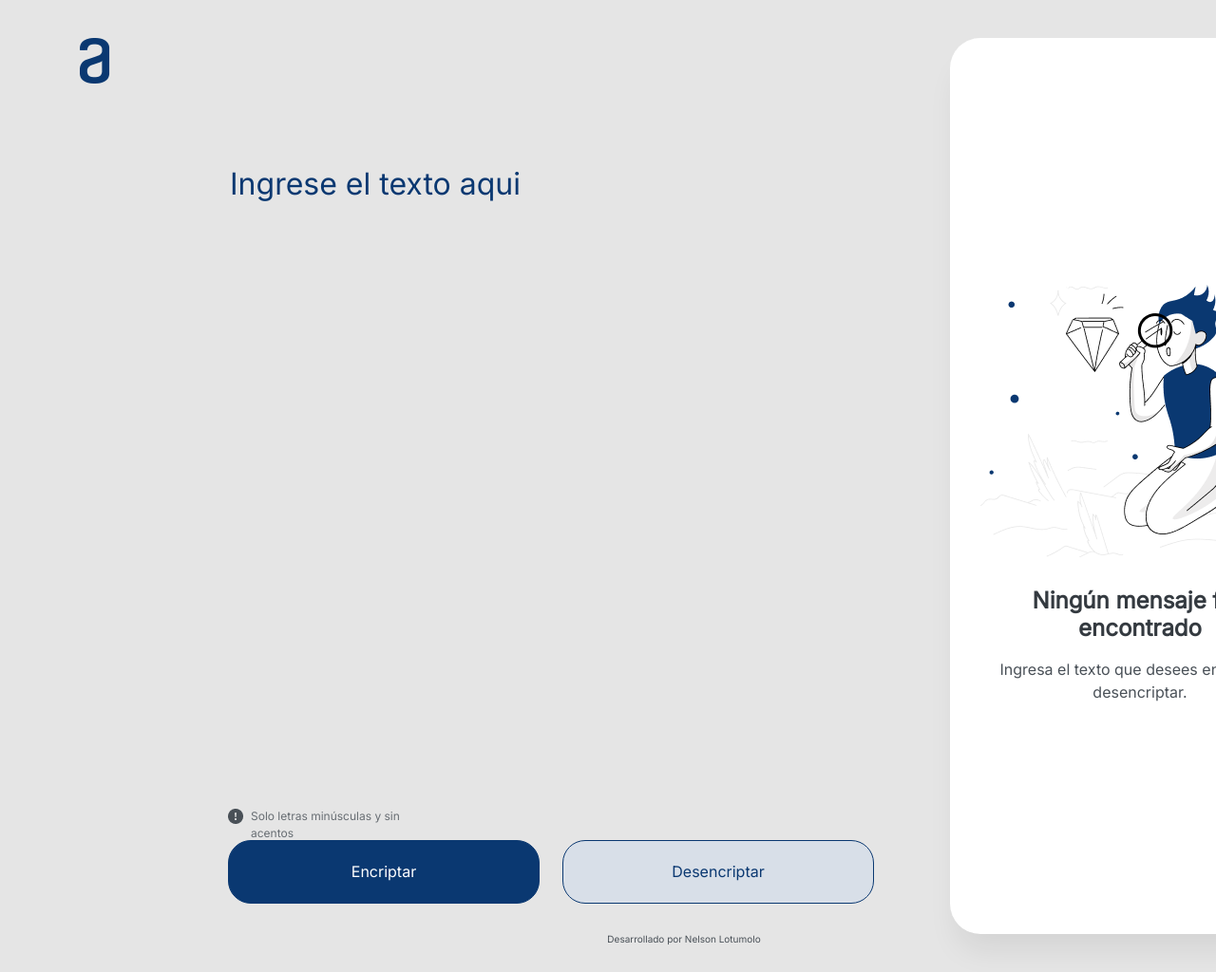
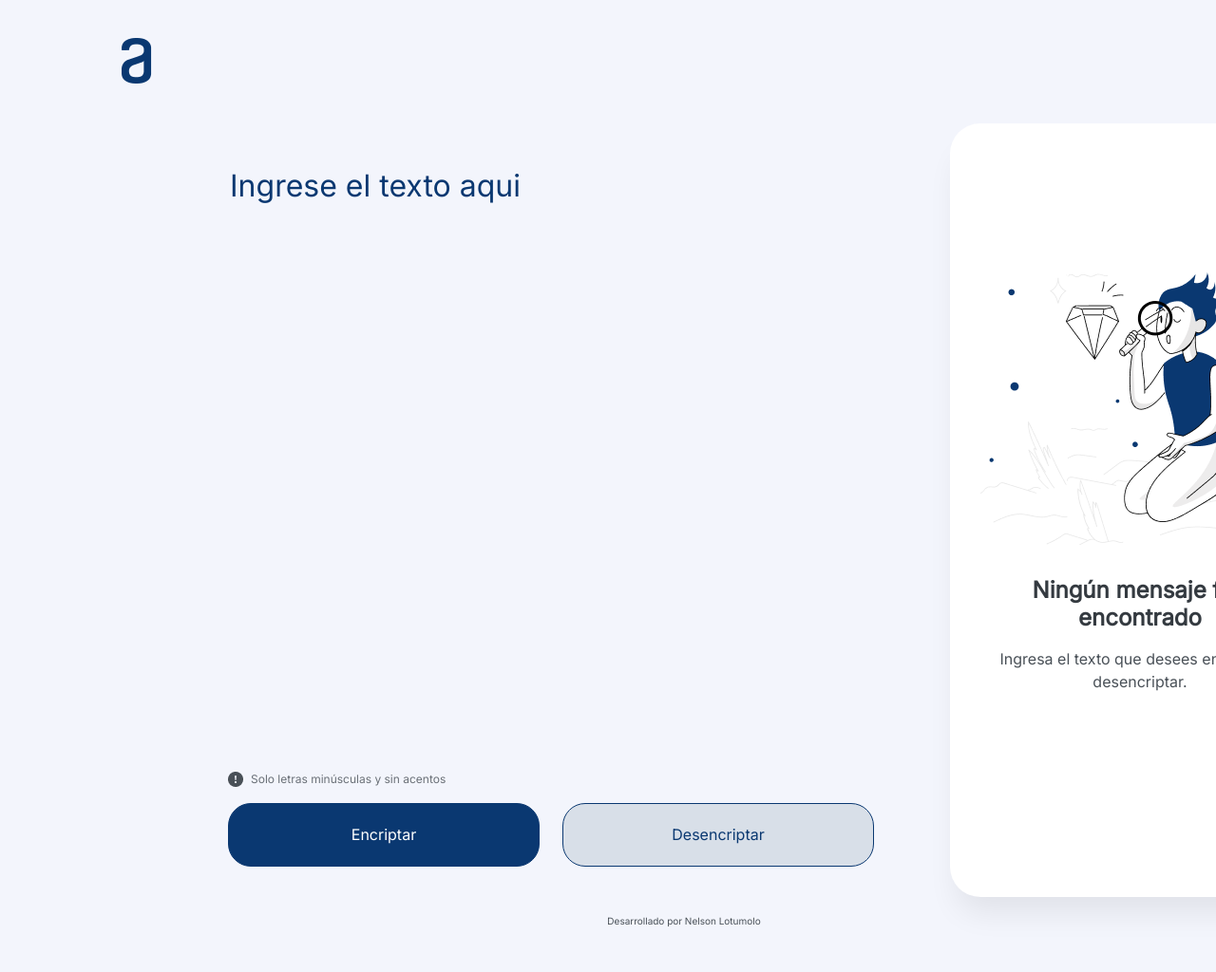
Before and after one commit to nLotu/encriptador_texto, a plain HTML site: page index.html in a window 1280 px wide. Shown: the top 1024 px of the page at 95% size. Drawn offline with Linux system fonts and the light colour scheme.

Commit message:
se crea una nueva hoja de estilos, se modifican los js para adaptarlos a la nueva hoja de estilos

```diff
--- a/css/style.css
+++ b/css/style.css
@@ -5,40 +5,39 @@
 .contenedor {
 	position: relative;
 	width: 1440px;
-	height: 1024px;
-	margin: 0 auto 0 auto;
+	height: auto;
+	margin: 0 auto;
 	font-family: 'Inter', sans-serif;
 	font-style: normal;
-	background: #E5E5E5;
+	background: #F3F5FC;
 }
 
 .logo {
-	position: absolute;
-	width: 120px;
-	height: 48px;
-	left: 40px;
-	top: 40px;
-	display: flex;
-	flex-direction: column;
-	align-items: flex-start;
+	height: auto;
+	margin: 40px 0 40px 84px;
 	padding: 0px;
-	gap: 40px;
 }
 
 .img_logo {
 	width: 120px;
-	height: 48px;
-	flex: none;
-	order: 0;
-	flex-grow: 0;
+}
+
+.principal {
+	height: auto;
+	margin: 0 40px 20px 240px;
+	display: flex;
+	flex-direction: row;
+	gap: 80px;
+}
+
+.entrada_encriptador {
+	width: 680px;
 }
 
 .txt_entrada {
-	position: absolute;
-	width: 577px;
+	width: 680px;
 	height: 600px;
-	left: 240px;
-	top: 168px;
+	margin: 40px 0;
 	font-family: 'Inter', sans-serif;
 	font-style: normal;
 	font-weight: 400;
@@ -50,7 +49,6 @@
 	resize: none;
 	overflow: hidden;
 }
-
 .txt_entrada::placeholder {
 	color: #0A3871;
 }
@@ -63,47 +61,32 @@
 	display: flex;
 	flex-direction: row;
 	align-items: center;
-	padding: 0px;
 	gap: 8px;
-	position: absolute;
-	width: 229px;
-	height: 18px;
-	left: 240px;
-	top: 851px;
+	margin-bottom: 16px;
+
 }
 
 .icono_alerta {
 	width: 16px;
-	height: 16px;
-	flex: none;
-	order: 0;
-	flex-grow: 0;
+
 }
 
 .txt_alerta {
-	width: 205px;
-	height: 18px;
 	font-weight: 400;
 	font-size: 12px;
 	line-height: 150%;
 	color: #495057;
 	opacity: 0.8;
-	flex: none;
-	order: 1;
-	flex-grow: 0;
 }
 
 .botones_encriptador {
 	display: flex;
 	flex-direction: row;
 	align-items: flex-start;
-	padding: 0px;
 	gap: 24px;
-	position: absolute;
 	width: 680px;
 	height: 67px;
-	left: 240px;
-	top: 885px;
+	margin-bottom: 32px;
 }
 
 .btn_encriptar, .btn_desencriptar{
@@ -122,25 +105,15 @@
 .btn_encriptar {
 	background: #0A3871;
 	color: #FFFFFF;
-	flex: none;
-	order: 0;
-	flex-grow: 1;
 }
 
 .btn_desencriptar {
 	background: #D8DFE8;
 	color: #0A3871;
-	flex: none;
-	order: 1;
-	flex-grow: 0;
 }
 
 .salida_encriptador {
-	position: absolute;
 	width: 400px;
-	height: 944px;
-	left: 1000px;
-	top: 40px;
 	background: #FFFFFF;
 	/* shadow */
 	box-shadow: 0px 24px 32px -8px rgba(0, 0, 0, 0.08);
@@ -148,59 +121,50 @@
 }
 
 .munheco {
-	position: absolute;
 	width: 336px;
-	height: 304px;
-	top: 243px;
-	left: 32px;
+	margin: 140px 32px 32px 32px;
 }
 
 .contenedor_txt_sin_salida {
 	display: flex;
 	flex-direction: column;
 	align-items: flex-start;
-	padding: 0px;
 	gap: 16px;
-	position: absolute;
 	width: 336px;
-	height: 122px;
-	left: 32px;
-	top: 579px;
+	margin: 0 32px;
 }
+
 .titulo_sin_salida {
 	width: 336px;
-	height: 58px;
 	font-weight: 700;
 	font-size: 24px;
 	line-height: 120%;
 	text-align: center;
 	color: #343A40;
-	flex: none;
-	order: 0;
-	align-self: stretch;
-	flex-grow: 0;
 }
 
 .txt_sin_salida {
 	width: 336px;
-	height: 48px;
 	font-weight: 400;
 	font-size: 16px;
 	line-height: 150%;
 	text-align: center;
 	color: #495057;
-	flex: none;
-	order: 1;
-	align-self: stretch;
-	flex-grow: 0;
+}
+
+.contenedor_salida {
+	display: flex;
+	flex-direction: column;
+	justify-content: space-between;
+	width: 336px;
+	height: 90%;
+	margin: 32px;
+	gap: 32px;
 }
 
 .txt_salida {
-	position: absolute;
 	width: 336px;
 	height: auto;
-	left: 32px;
-	top: 32px;
 	font-weight: 400;
 	font-size: 24px;
 	line-height: 150%;
@@ -209,11 +173,9 @@
 
 .btn_copiar_salida {
 	padding: 24px;
-	position: absolute;
 	width: 336px;
 	height: 67px;
 	left: 32px;
-	top: 845px;
 	border: 1px solid #0A3871;
 	border-radius: 24px;
 	font-family: 'Inter', sans-serif;
@@ -226,10 +188,7 @@
 }
 
 .pie_de_pag {
-	position: absolute;
-	width: 100%;
 	height: 40px;
-	top: 984px;
 	text-align: center;
 	color: #495057;
 	font-size: 10px;
--- a/js/desencriptar.js
+++ b/js/desencriptar.js
@@ -14,6 +14,7 @@ btnDesencriptar.addEventListener("click", function() {
 			var textoSalida = document.querySelector(".txt_salida");
 			sinSalida.classList.add("invisible");
 			conSalida.classList.remove("invisible");
+			conSalida.classList.add("contenedor_salida");
 			textArea.value = "";
 			var textoDesencriptado = desencriptarTexto(texto);
 			textoSalida.textContent = textoDesencriptado;
@@ -32,6 +33,8 @@ function desencriptarTexto(texto) {
 				if(clave == "ai") {
 					textoDesencriptado = textoDesencriptado + "a";
 					i=i+1;
+				} else {
+					esClave = false;
 				}
 				break;
 			case 'e':
@@ -39,13 +42,18 @@ function desencriptarTexto(texto) {
 				if(clave == "enter") {
 					textoDesencriptado = textoDesencriptado + "e";
 					i=i+4;
+				}else {
+					esClave = false;
 				}
+
 				break;
 			case 'i':
 				var clave = texto[i] + texto[i+1] + texto[i+2] + texto[i+3];
 				if(clave == "imes") {
 					textoDesencriptado = textoDesencriptado + "i";
 					i=i+3;
+				}else {
+					esClave = false;
 				}
 				break;
 			case 'o':
@@ -53,6 +61,8 @@ function desencriptarTexto(texto) {
 				if(clave == "ober") {
 					textoDesencriptado = textoDesencriptado + "o";
 					i=i+3;
+				}else {
+					esClave = false;
 				}
 				break;
 			case 'u':
@@ -60,6 +70,8 @@ function desencriptarTexto(texto) {
 				if(clave == "ufat") {
 					textoDesencriptado = textoDesencriptado + "u";
 					i=i+3;
+				}else {
+					esClave = false;
 				}
 				break;
 			default:
--- a/js/encriptar.js
+++ b/js/encriptar.js
@@ -12,6 +12,7 @@ btnEncriptar.addEventListener("click", function() {
 			var textoSalida = document.querySelector(".txt_salida");
 			sinSalida.classList.add("invisible");
 			conSalida.classList.remove("invisible");
+			conSalida.classList.add("contenedor_salida");
 			textArea.value = "";
 			var textoEncriptado = encriptarTexto(texto);
 			textoSalida.textContent = textoEncriptado;
```
